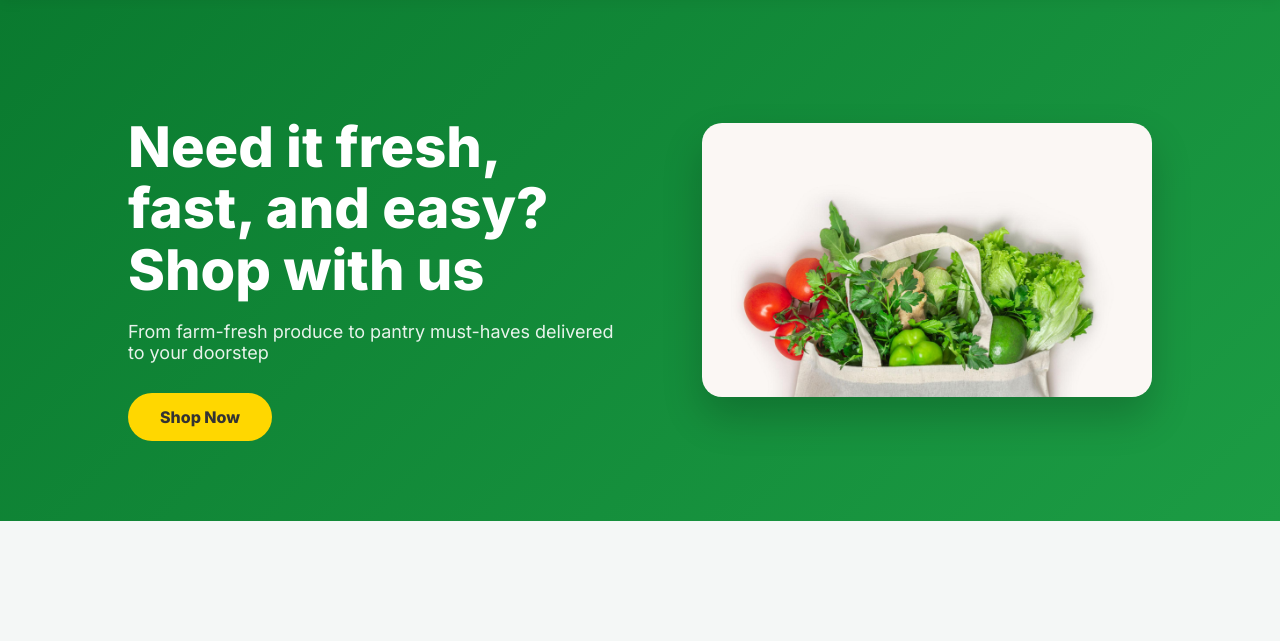
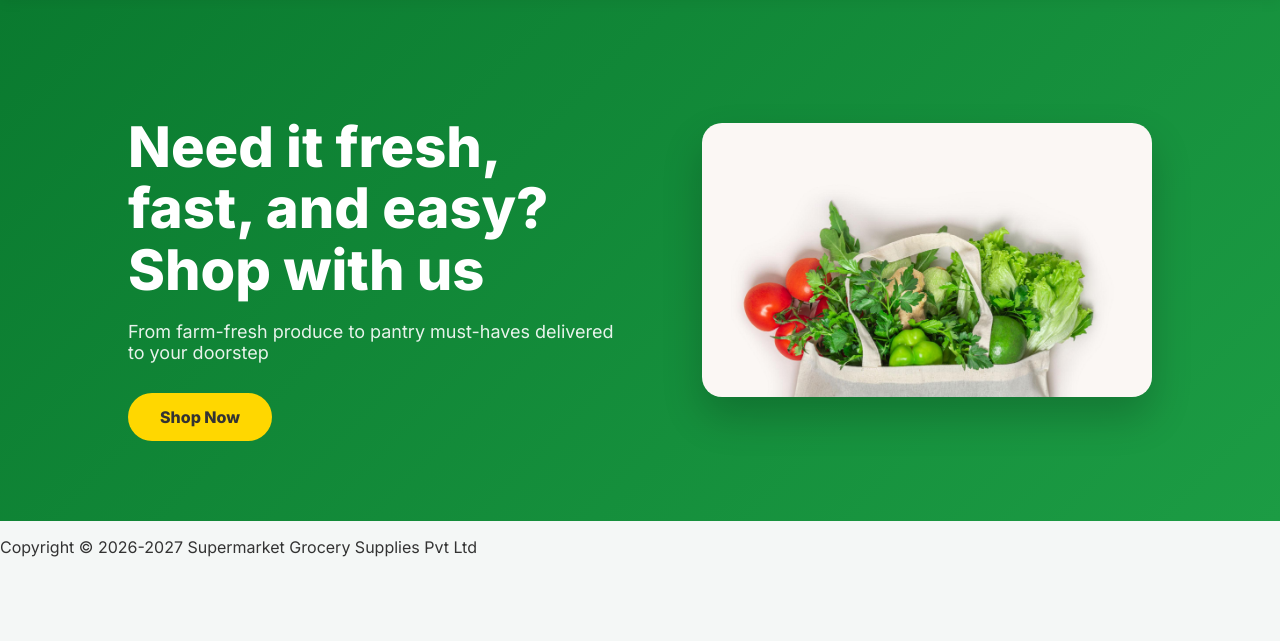
Before and after one commit to dheepa1223/Grocery-Store-Application, a PHP site: page / in a window 1280 px wide. Shown: the part 60-701 px from the top of the page. Run offline with PHP 8.4, Linux system fonts and the light colour scheme; data that the repository does not hold is empty.

Commit message:
Add copyright notice to index.php

```diff
--- a/index.php
+++ b/index.php
@@ -9,6 +9,12 @@
     </div>
     <img src="grocery.jpg" alt="Grocery">
 </div>
+<div >
+    <p >
+        Copyright © 2026-2027 Supermarket Grocery Supplies Pvt Ltd
+    </p>
+</div>
+
 
 </body>
 </html>
```
